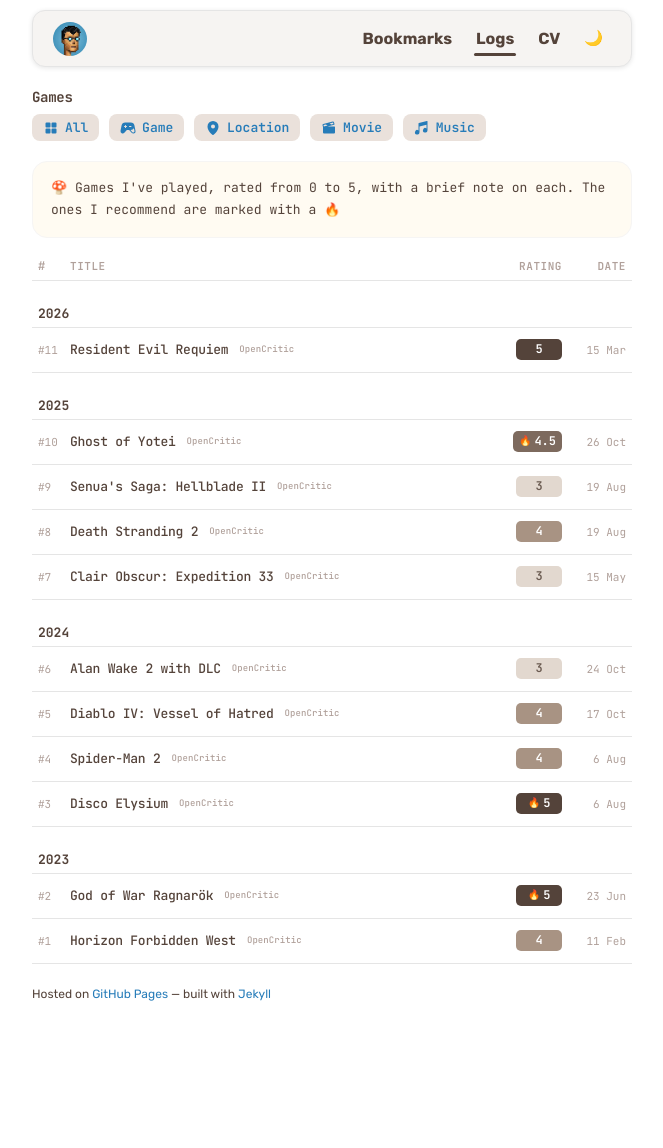
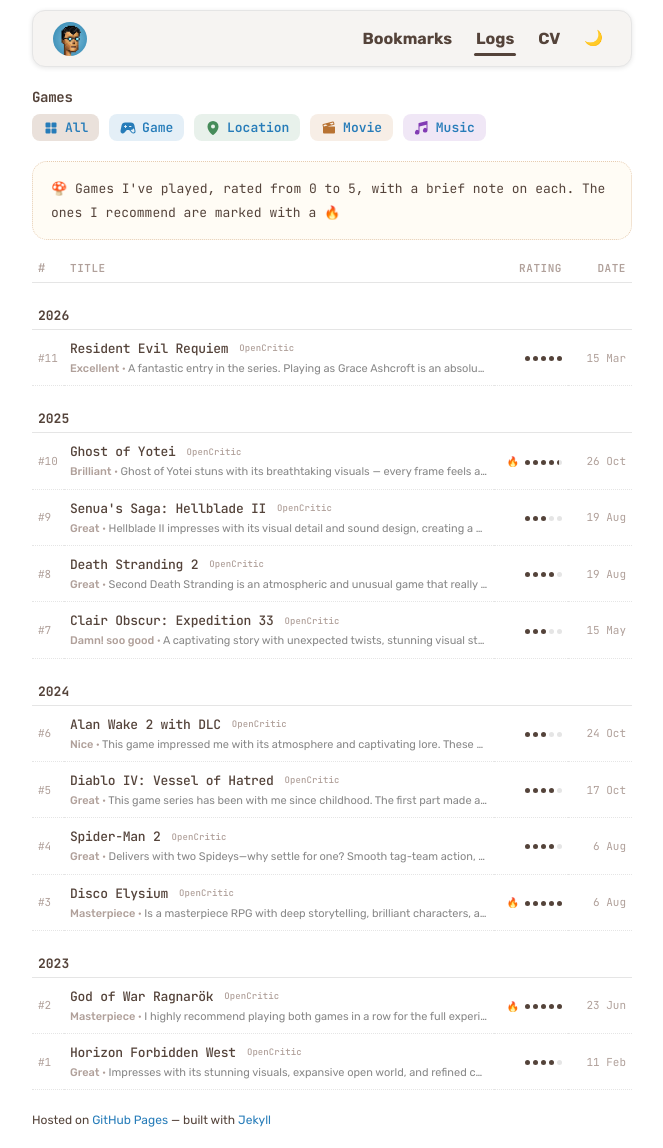
Before and after one commit to alobanov/alobanov.github.io, a Jekyll site: the page built from logs/game.html, in a window 1280 px wide. Shown: the whole page, without its empty margins (308-971 px from the left). Built offline with Jekyll 4.4.1, drawn with Linux system fonts in a browser that asks for light colours; before the commit the page ends 1022 px from its top, so only the background shows below that.

Commit message:
feat(log): redesign list UI with 2-line rows, pip ratings, colored category pills and stat bubble

```diff
--- a/_includes/log_category_list.html
+++ b/_includes/log_category_list.html
@@ -5,7 +5,7 @@
     <span class="tag small"><a href="{{ site.baseurl }}/logs/">{% include log_icon.html category="all" %} All</a></span>
     {%- assign categories = site.logs | map: "category" | uniq | sort -%}
     {% for category in categories %}
-    <span class="tag small"><a href="{{ site.baseurl }}/logs/{{ category }}">{% include log_icon.html category=category %} {{ category | capitalize }}</a></span>
+    <span class="tag small cat-tag--{{ category }}"><a href="{{ site.baseurl }}/logs/{{ category }}">{% include log_icon.html category=category %} {{ category | capitalize }}</a></span>
     {% endfor %}
 </p>
 
--- a/_includes/log_list.html
+++ b/_includes/log_list.html
@@ -48,9 +48,19 @@
                aria-label="{{ item.title }} on {{ log_link_label }}">{{ log_link_label }}</a>
             {%- endif -%}
           </div>
+          {%- assign _preview = item.content | markdownify | strip_html | strip_newlines | strip | truncatewords: 14 -%}
+          {%- if item.verdict or _preview != "" %}
+          <div class="log-subtitle-row">
+            {%- if item.verdict %}<span class="log-sub-verdict">{{ item.verdict }}</span>{% endif -%}
+            {%- if _preview != "" %}<span class="log-sub-preview">{{ _preview }}</span>{% endif -%}
+          </div>
+          {%- endif %}
         </td>
         {%- if include.show_category %}
-        <td class="log-col-cat" title="{{ item.category | capitalize }}"><span class="visually-hidden">{{ item.category | capitalize }}</span>{% include log_icon.html category=item.category %}</td>
+        <td class="log-col-cat">
+          <span class="visually-hidden">{{ item.category | capitalize }}</span>
+          <span class="cat-pill cat-pill--{{ item.category }}" title="{{ item.category | capitalize }}">{% include log_icon.html category=item.category %}</span>
+        </td>
         {%- endif -%}
         {%- if show_rating %}
         <td class="log-col-rating">{% include log_rating.html rating=item.rating highlight=item.highlight %}</td>
--- a/_includes/log_rating.html
+++ b/_includes/log_rating.html
@@ -1,12 +1,21 @@
 {%- comment -%}
-Renders a 0–5 rating as a chip whose tone carries the value: the higher the
-rating, the stronger the contrast against the page. Halves print as they are.
-`data-rating` drives the tone; unlisted values fall back to the neutral chip.
+Renders a 0–5 rating as five pip dots.
+Filled pip = full point, half-filled = 0.5, empty = unrated.
 
   Params: rating    — number, or nothing at all (music and location entries)
           highlight — true for entries the author recommends
 {%- endcomment -%}
 
 {%- if include.rating -%}
-<span class="log-rating-value" data-rating="{{ include.rating }}" title="{{ include.rating }} out of 5">{%- if include.highlight %}<span class="log-flame" title="One of the ones I recommend">🔥</span>{% endif -%}{{ include.rating }}</span>
+{%- assign _r = include.rating -%}
+<span class="log-rating-pips" data-rating="{{ _r }}" title="{{ _r }}/5" aria-label="{{ _r }} out of 5">
+  {%- if include.highlight %}<span class="log-flame" title="One of the ones I recommend">🔥</span>{% endif -%}
+  {%- for i in (1..5) -%}
+    {%- assign _half = i | minus: 0.5 -%}
+    {%- if _r >= i -%}<i class="pip pip-full" aria-hidden="true"></i>
+    {%- elsif _r >= _half -%}<i class="pip pip-half" aria-hidden="true"></i>
+    {%- else -%}<i class="pip pip-empty" aria-hidden="true"></i>
+    {%- endif -%}
+  {%- endfor -%}
+</span>
 {%- endif -%}
--- a/assets/css/style.css
+++ b/assets/css/style.css
@@ -417,12 +417,27 @@
 }
 
 .bubble.yellow {
-    background-color: rgba(238, 172, 16, 0.05);
-    border: 1px solid #f6f5f4;
+    background-color: rgba(238, 172, 16, 0.04);
+    border: 1px dotted rgba(184, 115, 51, 0.35);
     font-family: var(--code-font);
     font-size: 13px;
-    line-height: 1.7;
-}
+    line-height: 1.8;
+}
+
+/* Colored stat numbers inside the yellow bubble */
+.stat-c {
+    font-size: 15px;
+    font-weight: 700;
+}
+.stat-c--movie    { color: #b87333; }
+.stat-c--game     { color: #267cb9; }
+.stat-c--music    { color: #823cb4; }
+.stat-c--location { color: #468c5a; }
+
+[data-theme="dark"] .stat-c--movie    { color: #d4963d; }
+[data-theme="dark"] .stat-c--game     { color: #7dbfe8; }
+[data-theme="dark"] .stat-c--music    { color: #c084fc; }
+[data-theme="dark"] .stat-c--location { color: #6dbc8a; }
 
 .bubble.purple {
     background-color: rgba(87, 17, 238, 0.05);
@@ -931,7 +946,7 @@
 }
 
 .log-table .log-detail-row td {
-    border-bottom: 1px solid var(--border-color);
+    border-bottom: 1px dotted var(--border-color);
 }
 
 .log-row {
@@ -944,9 +959,41 @@
     display: flex;
     align-items: center;
     min-width: 0;
-    /* Pinned: some emoji carry a taller line box than others and rows would
-       differ by a pixel */
     line-height: 20px;
+}
+
+/* Second line: verdict + note preview */
+.log-subtitle-row {
+    display: flex;
+    align-items: baseline;
+    overflow: hidden;
+    max-width: 100%;
+    margin-top: 3px;
+    font-family: var(--primary-font);
+    font-size: 11px;
+    color: var(--text-description);
+    line-height: 1.3;
+}
+
+.log-subtitle-row .log-sub-verdict {
+    flex: 0 0 auto;
+    font-weight: 500;
+    color: var(--muted-color);
+    white-space: nowrap;
+}
+
+.log-subtitle-row .log-sub-preview {
+    flex: 1 1 0;
+    overflow: hidden;
+    text-overflow: ellipsis;
+    white-space: nowrap;
+    min-width: 0;
+}
+
+.log-subtitle-row .log-sub-verdict + .log-sub-preview::before {
+    content: " · ";
+    white-space: pre;
+    color: var(--muted-color);
 }
 
 .log-table .log-title {
@@ -957,10 +1004,7 @@
 }
 
 .log-row td {
-    /* An explicit height rather than vertical padding: rows without a rating
-       chip, or with a shorter emoji, would otherwise differ by a pixel */
-    height: 44px;
-    padding: 0 6px;
+    padding: 9px 6px;
     vertical-align: middle;
     transition: background-color 0.15s ease;
 }
@@ -1049,47 +1093,33 @@
     text-decoration: none;
 }
 
-.log-rating-value {
-    display: inline-block;
-    min-width: 34px;
-    padding: 2px 6px;
-    border-radius: 5px;
-    background-color: var(--control-bg);
-    color: var(--control-color);
-    font-family: var(--code-font);
-    font-size: 12px;
-    font-weight: 600;
-    font-variant-numeric: tabular-nums;
-    line-height: 1.4;
-    text-align: center;
-}
-
-/* The tone carries the score: a 5 is nearly the text colour, a 2 barely
-   registers. Values without a rule keep the neutral chip above. */
-.log-rating-value[data-rating="5"]   { background-color: #54433a; color: #fff; }
-.log-rating-value[data-rating="4.5"] { background-color: #7d6a5e; color: #fff; }
-.log-rating-value[data-rating="4"]   { background-color: #a89383; color: #fff; }
-.log-rating-value[data-rating="3.5"] { background-color: #cbbdb1; color: #3a2e28; }
-.log-rating-value[data-rating="3"]   { background-color: #e2d8cf; color: #6a5a50; }
-.log-rating-value[data-rating="2.5"] { background-color: #e9e1da; color: #8a7a70; }
-.log-rating-value[data-rating="2"]   { background-color: #efe9e3; color: #9a8a80; }
-.log-rating-value[data-rating="1.5"],
-.log-rating-value[data-rating="1"],
-.log-rating-value[data-rating="0.5"],
-.log-rating-value[data-rating="0"]   { background-color: #f5f1ee; color: #b0a09a; }
-
-/* Dark theme inverts the scale — there, better means lighter */
-[data-theme="dark"] .log-rating-value[data-rating="5"]   { background-color: #ddd0c8; color: #1c1411; }
-[data-theme="dark"] .log-rating-value[data-rating="4.5"] { background-color: #b3a196; color: #1c1411; }
-[data-theme="dark"] .log-rating-value[data-rating="4"]   { background-color: #8a7568; color: #1c1411; }
-[data-theme="dark"] .log-rating-value[data-rating="3.5"] { background-color: #5e4c43; color: #ddd0c8; }
-[data-theme="dark"] .log-rating-value[data-rating="3"]   { background-color: #43332c; color: #b3a196; }
-[data-theme="dark"] .log-rating-value[data-rating="2.5"] { background-color: #3a2b24; color: #9a8578; }
-[data-theme="dark"] .log-rating-value[data-rating="2"]   { background-color: #33261f; color: #8a7568; }
-[data-theme="dark"] .log-rating-value[data-rating="1.5"],
-[data-theme="dark"] .log-rating-value[data-rating="1"],
-[data-theme="dark"] .log-rating-value[data-rating="0.5"],
-[data-theme="dark"] .log-rating-value[data-rating="0"]   { background-color: #2b201b; color: #6f5c52; }
+/* Rating: five pip dots — filled / half / empty */
+.log-rating-pips {
+    display: inline-flex;
+    align-items: center;
+    gap: 3px;
+    vertical-align: middle;
+}
+
+.pip {
+    display: block;
+    width: 5px;
+    height: 5px;
+    border-radius: 50%;
+    flex: 0 0 auto;
+}
+
+.pip-full {
+    background-color: var(--primary-color);
+}
+
+.pip-half {
+    background: linear-gradient(to right, var(--primary-color) 50%, var(--border-color) 50%);
+}
+
+.pip-empty {
+    background-color: var(--border-color);
+}
 
 
 /* =============================================================================
@@ -1452,7 +1482,7 @@
 
 [data-theme="dark"] .bubble.yellow {
     background-color: rgba(160, 109, 0, 0.07);
-    border-color: rgba(160, 109, 0, 0.14);
+    border-color: rgba(212, 150, 61, 0.25);
 }
 
 [data-theme="dark"] .bubble.purple {
@@ -1651,16 +1681,82 @@
     height: 16px;
 }
 
+/* Category tag colours — mirrors the table cat-pill scheme */
+.log-cats .cat-tag--movie    { background-color: rgba(184, 115, 51, 0.12); }
+.log-cats .cat-tag--game     { background-color: rgba(38, 124, 185, 0.12); }
+.log-cats .cat-tag--music    { background-color: rgba(130, 60, 180, 0.12); }
+.log-cats .cat-tag--location { background-color: rgba(70, 140, 90, 0.12); }
+
+.log-cats .cat-tag--movie    .cat-icon { color: #b87333; }
+.log-cats .cat-tag--game     .cat-icon { color: #267cb9; }
+.log-cats .cat-tag--music    .cat-icon { color: #823cb4; }
+.log-cats .cat-tag--location .cat-icon { color: #468c5a; }
+
+.log-cats .cat-tag--movie:hover    { background-color: rgba(184, 115, 51, 0.20); }
+.log-cats .cat-tag--game:hover     { background-color: rgba(38, 124, 185, 0.20); }
+.log-cats .cat-tag--music:hover    { background-color: rgba(130, 60, 180, 0.20); }
+.log-cats .cat-tag--location:hover { background-color: rgba(70, 140, 90, 0.20); }
+
+/* Dark mode */
+[data-theme="dark"] .log-cats .cat-tag--movie    { background-color: rgba(212, 150, 61, 0.13); }
+[data-theme="dark"] .log-cats .cat-tag--game     { background-color: rgba(125, 191, 232, 0.10); }
+[data-theme="dark"] .log-cats .cat-tag--music    { background-color: rgba(192, 132, 252, 0.10); }
+[data-theme="dark"] .log-cats .cat-tag--location { background-color: rgba(109, 188, 138, 0.10); }
+
+[data-theme="dark"] .log-cats .cat-tag--movie    .cat-icon { color: #d4963d; }
+[data-theme="dark"] .log-cats .cat-tag--game     .cat-icon { color: #7dbfe8; }
+[data-theme="dark"] .log-cats .cat-tag--music    .cat-icon { color: #c084fc; }
+[data-theme="dark"] .log-cats .cat-tag--location .cat-icon { color: #6dbc8a; }
+
+[data-theme="dark"] .log-cats .cat-tag--movie:hover    { background-color: rgba(212, 150, 61, 0.22); }
+[data-theme="dark"] .log-cats .cat-tag--game:hover     { background-color: rgba(125, 191, 232, 0.18); }
+[data-theme="dark"] .log-cats .cat-tag--music:hover    { background-color: rgba(192, 132, 252, 0.18); }
+[data-theme="dark"] .log-cats .cat-tag--location:hover { background-color: rgba(109, 188, 138, 0.18); }
+
 .log-table .log-col-cat .cat-icon {
-    width: 18px;
-    height: 18px;
+    width: 16px;
+    height: 16px;
     margin: 0 auto;
-    color: var(--muted-color);
-}
-
-.log-table .log-entry-group:hover .log-col-cat .cat-icon {
-    color: var(--primary-color);
-}
+    color: inherit;
+}
+
+/* Category pill — rounded badge wrapping the icon */
+.cat-pill {
+    display: inline-flex;
+    align-items: center;
+    justify-content: center;
+    width: 26px;
+    height: 26px;
+    border-radius: 7px;
+    opacity: 0.7;
+    transition: opacity 0.15s ease;
+}
+
+.log-table .log-entry-group:hover .cat-pill {
+    opacity: 1;
+}
+
+/* Category colours */
+.cat-pill--movie    { background-color: rgba(184, 115, 51, 0.12); }
+.cat-pill--game     { background-color: rgba(38, 124, 185, 0.12); }
+.cat-pill--music    { background-color: rgba(130, 60, 180, 0.12); }
+.cat-pill--location { background-color: rgba(70, 140, 90, 0.12); }
+
+.log-table .log-col-cat .cat-pill--movie    .cat-icon { color: #b87333; }
+.log-table .log-col-cat .cat-pill--game     .cat-icon { color: #267cb9; }
+.log-table .log-col-cat .cat-pill--music    .cat-icon { color: #823cb4; }
+.log-table .log-col-cat .cat-pill--location .cat-icon { color: #468c5a; }
+
+/* Dark mode — brighter tints against dark background */
+[data-theme="dark"] .cat-pill--movie    { background-color: rgba(212, 150, 61, 0.13); }
+[data-theme="dark"] .cat-pill--game     { background-color: rgba(125, 191, 232, 0.10); }
+[data-theme="dark"] .cat-pill--music    { background-color: rgba(192, 132, 252, 0.10); }
+[data-theme="dark"] .cat-pill--location { background-color: rgba(109, 188, 138, 0.10); }
+
+[data-theme="dark"] .log-table .log-col-cat .cat-pill--movie    .cat-icon { color: #d4963d; }
+[data-theme="dark"] .log-table .log-col-cat .cat-pill--game     .cat-icon { color: #7dbfe8; }
+[data-theme="dark"] .log-table .log-col-cat .cat-pill--music    .cat-icon { color: #c084fc; }
+[data-theme="dark"] .log-table .log-col-cat .cat-pill--location .cat-icon { color: #6dbc8a; }
 
 .visually-hidden {
     position: absolute;
```
Also changed, not shown: logs.md (+4 -4 lines).
